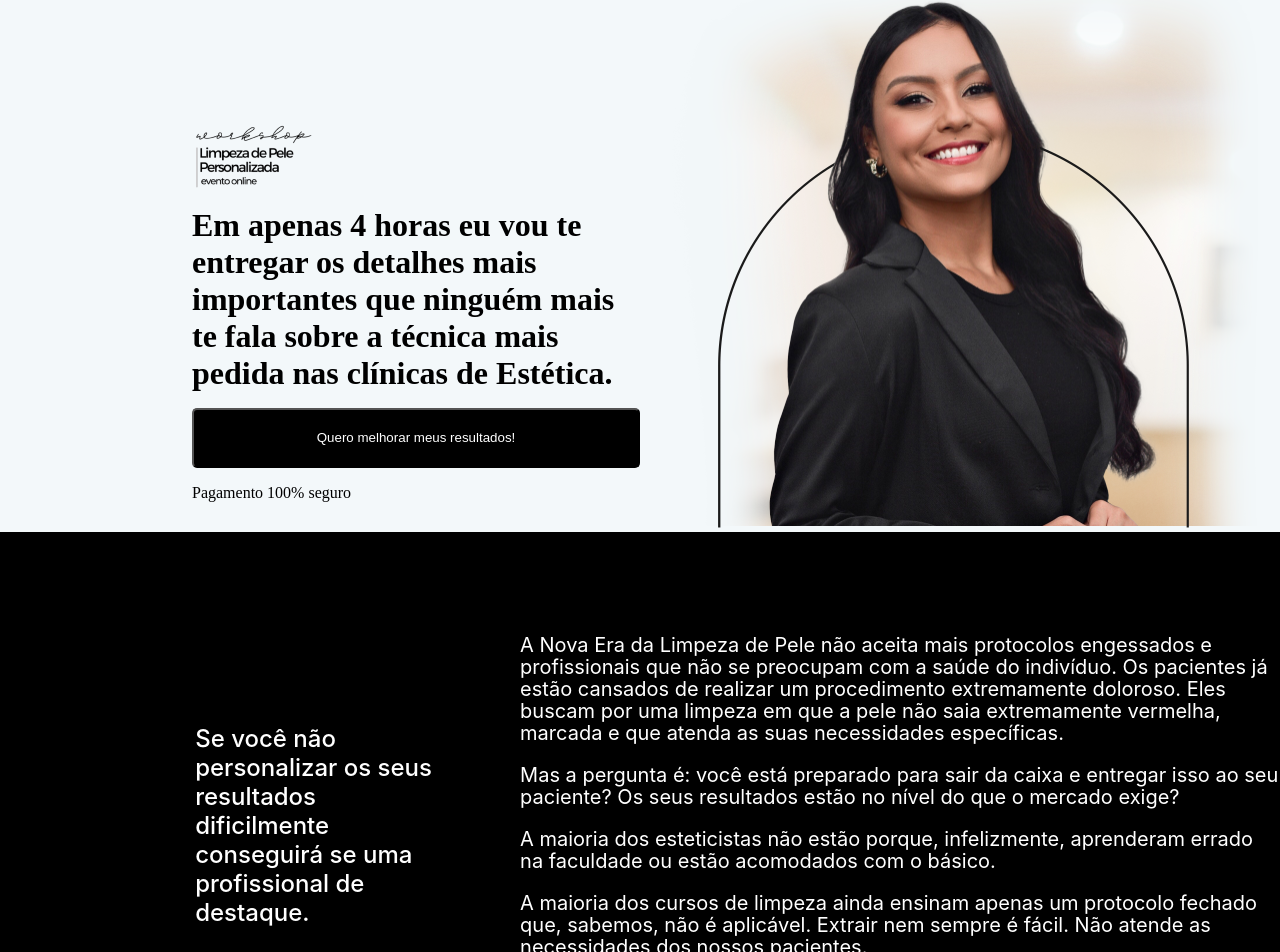
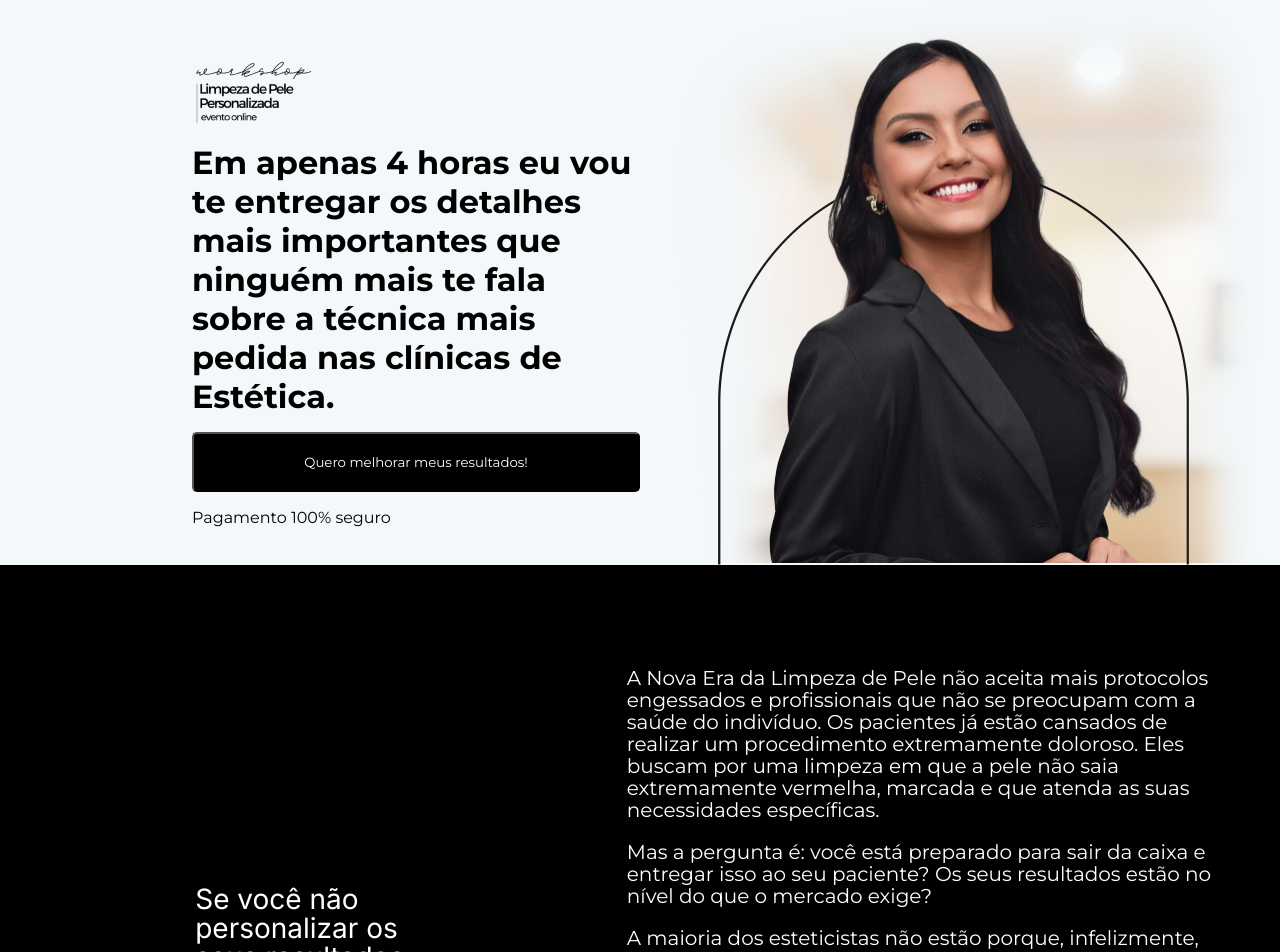
Before and after one commit to matheusmfl/larissaOliveiraLanding, a React (Vite) app: page / in a window 1280 px wide. Shown: the part 31-983 px from the top of the page. Built offline with nearby package versions, Linux system fonts and the light colour scheme.

Commit message:
Adicionando fontes, configurando hero image do header e estilizando texto da section 1

```diff
--- a/index.html
+++ b/index.html
@@ -4,8 +4,14 @@
     <meta charset="UTF-8" />
     <link rel="icon" type="image/svg+xml" href="/vite.svg" />
     <meta name="viewport" content="width=device-width, initial-scale=1.0" />
+    <link rel="preconnect" href="https://fonts.googleapis.com" />
+    <link rel="preconnect" href="https://fonts.gstatic.com" crossorigin />
+    <link
+      href="https://fonts.googleapis.com/css2?family=Inter:wght@400;700&family=Montserrat:wght@400;500;700&family=Poppins:wght@400;500;600;700&family=Raleway:wght@400;500;600;700&display=swap"
+      rel="stylesheet"
+    />
 
-    <title>Vite + React + TS</title>
+    <title>Larissa Oliveira</title>
   </head>
   <body>
     <div id="root"></div>
--- a/src/components/Header/index.tsx
+++ b/src/components/Header/index.tsx
@@ -6,12 +6,13 @@ import heroImage from "../../assets/imgSection1.png";
 export function Header() {
   return (
     <header>
+      <div className="headerContainer">
         <div className="firstContainer">
           <img src={logo} alt="" className="logo" />
 
           <h1>
-          Em apenas 4 horas eu vou te entregar os detalhes mais importantes que
-          ninguém mais te fala sobre a técnica mais pedida nas clínicas de
+            Em apenas 4 horas eu vou te entregar os detalhes mais importantes
+            que ninguém mais te fala sobre a técnica mais pedida nas clínicas de
             Estética.
           </h1>
 
@@ -20,7 +21,8 @@ export function Header() {
         </div>
 
         <div>
-        <img src={heroImage} alt=""  />
+          <img src={heroImage} alt="" className="heroImg" />
+        </div>
       </div>
     </header>
   );
--- a/src/components/Header/style.css
+++ b/src/components/Header/style.css
@@ -1,12 +1,25 @@
 header {
   background-color: #f3f8fa;
-  max-height: 618px;
+  height: 100%;
+}
+
+.headerContainer {
   display: flex;
+  padding-bottom: 3%;
+}
+
+.headerContainer:last-child {
+  position: relative;
+}
+
+.heroImg {
+  position: absolute;
+  bottom: 0;
 }
 
 .firstContainer {
   max-width: 35%;
-  padding-top: 12%;
+  padding-top: 7%;
   padding-left: 15%;
   margin-right: 32px;
   display: flex;
--- a/src/components/section1/style.css
+++ b/src/components/section1/style.css
@@ -2,25 +2,28 @@ section {
   max-height: 800px;
   background: black;
   display: flex;
-  gap: 5%;
+  gap: 17%;
   color: white;
 }
 
 h2 {
-  padding-top: 15%;
+  padding-top: 25%;
+  max-width: 214px;
+  display: block;
   padding-left: 15.25%;
   font-family: "Inter";
   font-style: normal;
   font-weight: 500;
-  font-size: 24px;
+  font-size: 28px;
   line-height: 29px;
 }
 
 .paragraphContainerSection1 {
   padding-top: 8%;
+  padding-right: 5%;
 }
 p {
-  font-family: "Inter";
+  font-family: "Montserrat", sans-serif;
   font-style: normal;
   font-weight: 400;
   font-size: 20px;
--- a/src/styles/global.css
+++ b/src/styles/global.css
@@ -3,6 +3,7 @@
   padding: 0;
   box-sizing: 0;
   font-smoking: antialiazed;
+  font-family: "Montserrat", sans-serif;
 }
 
 *:focus {
```
Lines whose indentation alone changed are shown as unchanged.
